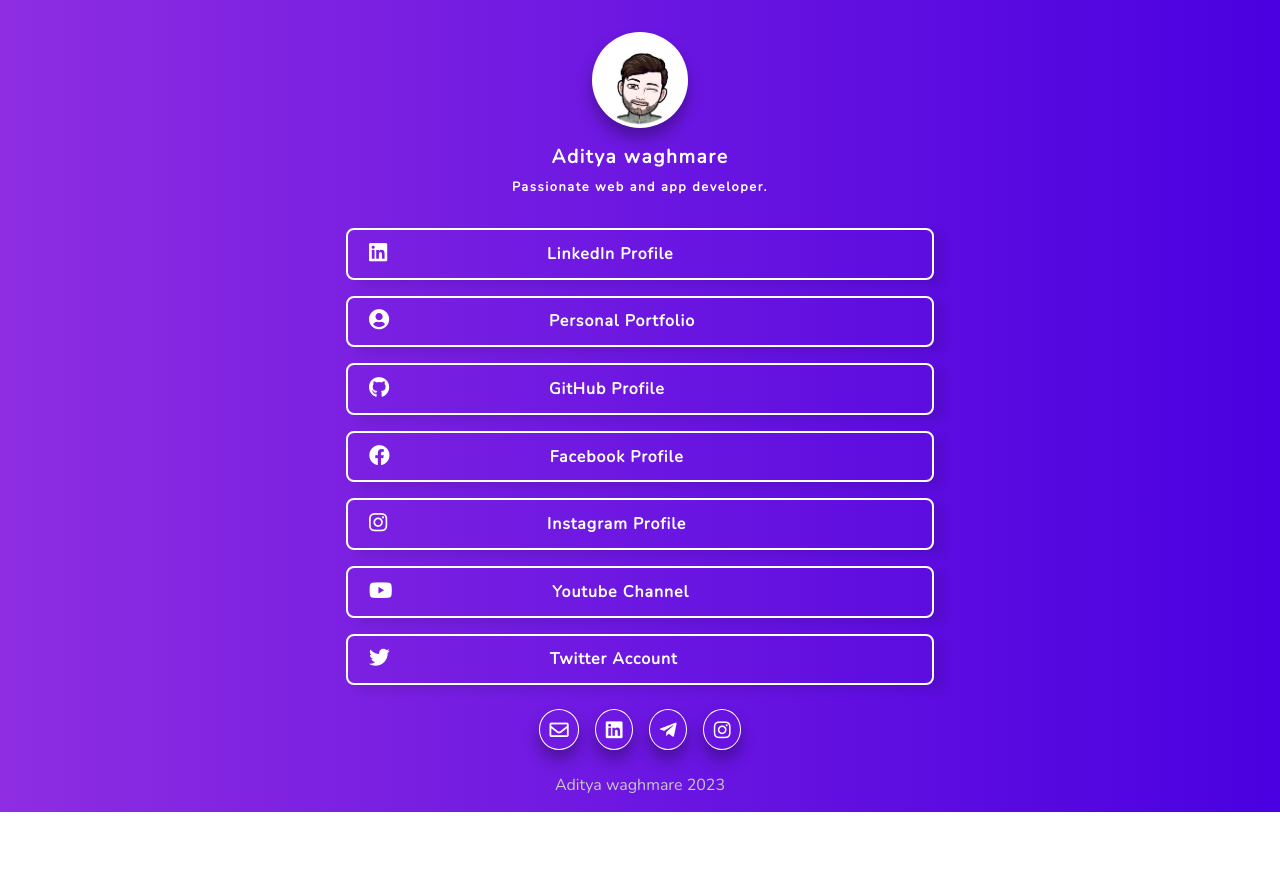
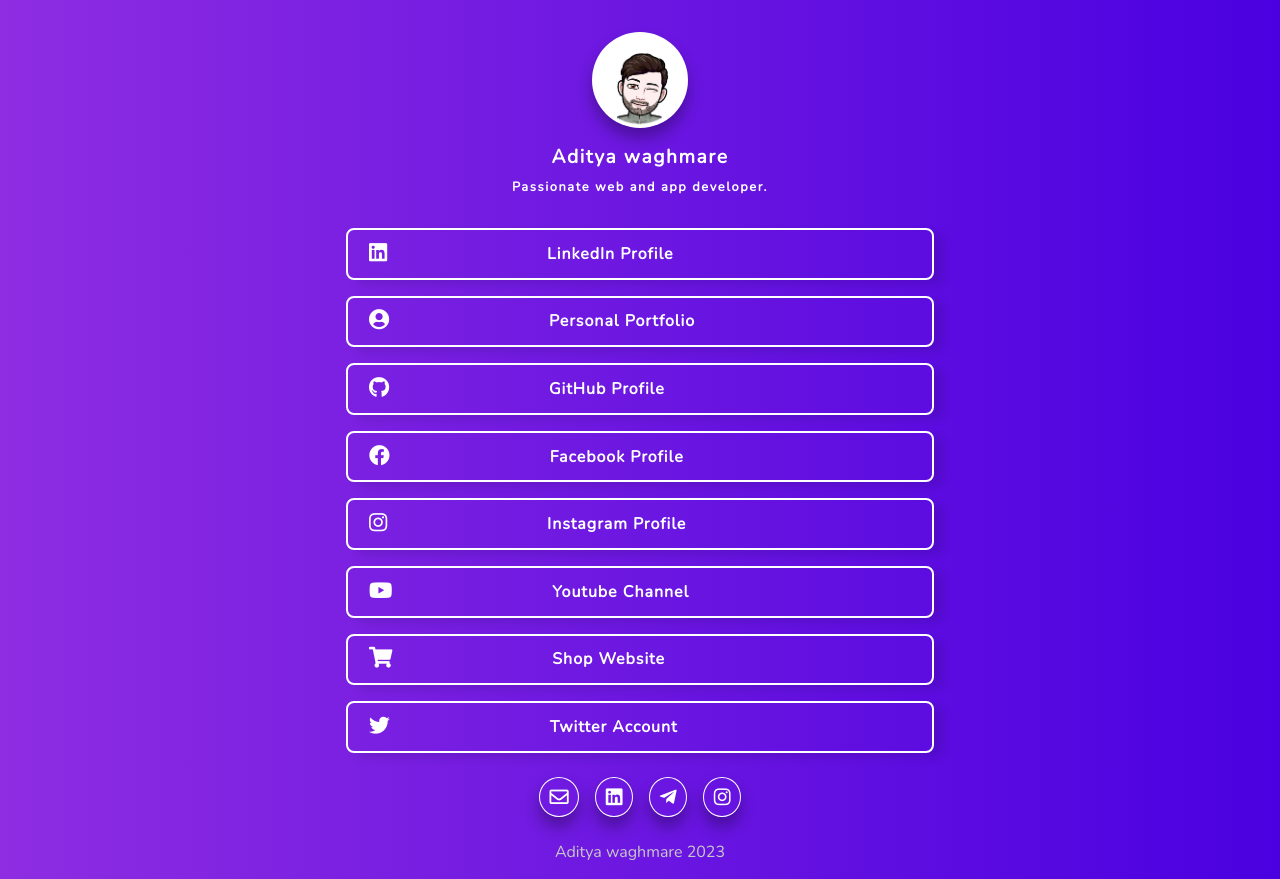
Before and after one commit to aditya-waghmare1/Link-list, a plain HTML site: page index.html in a window 1280 px wide. Before the commit the page ends 812 px from the top, so only its background shows below. Drawn offline with nearby package versions, Linux system fonts and the light colour scheme.

Commit message:
Update index.html

```diff
--- a/index.html
+++ b/index.html
@@ -65,6 +65,14 @@
                 <p>Youtube Channel</p>
             </div></a>
 
+           <a href="https://kingadi06.github.io/artsandcar/" target="_blank">
+            <div class="link">
+                <!-- <img src="/assests/youtube.svg" alt=""> -->
+                <i class="fa fa-shopping-cart"></i>
+                <p>Shop Website</p>
+            </div></a>
+
+
             <a href="https://twitter.com/AdityaW58552716" target="_blank">
                 <div class="link">
                     <!-- <img src="/assests/youtube.svg" alt=""> -->
```
